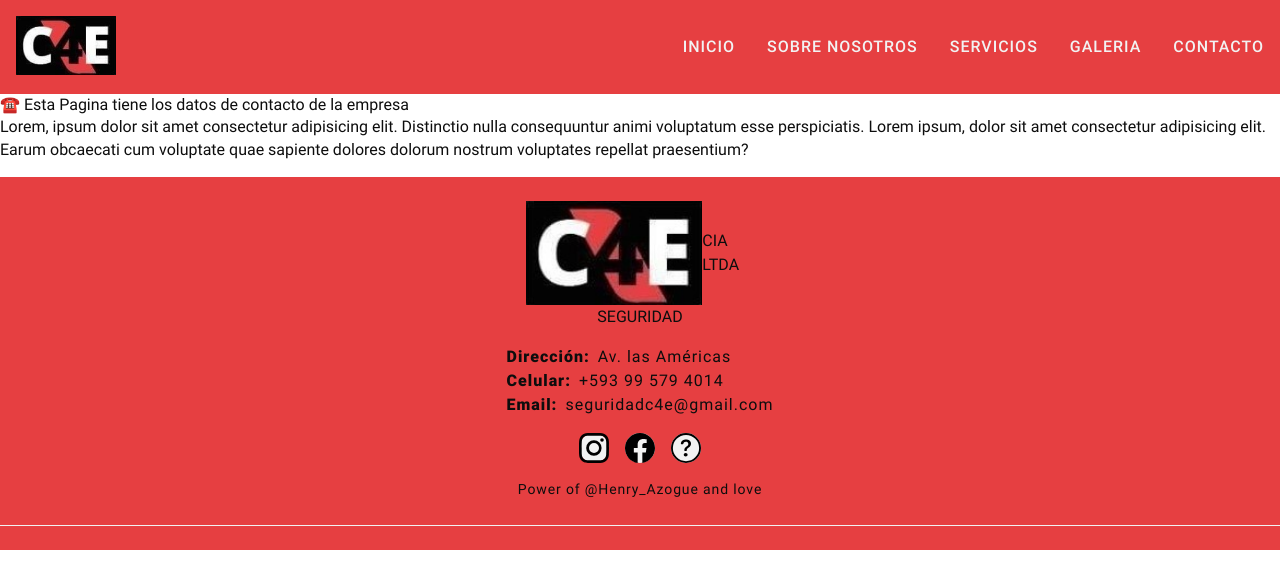
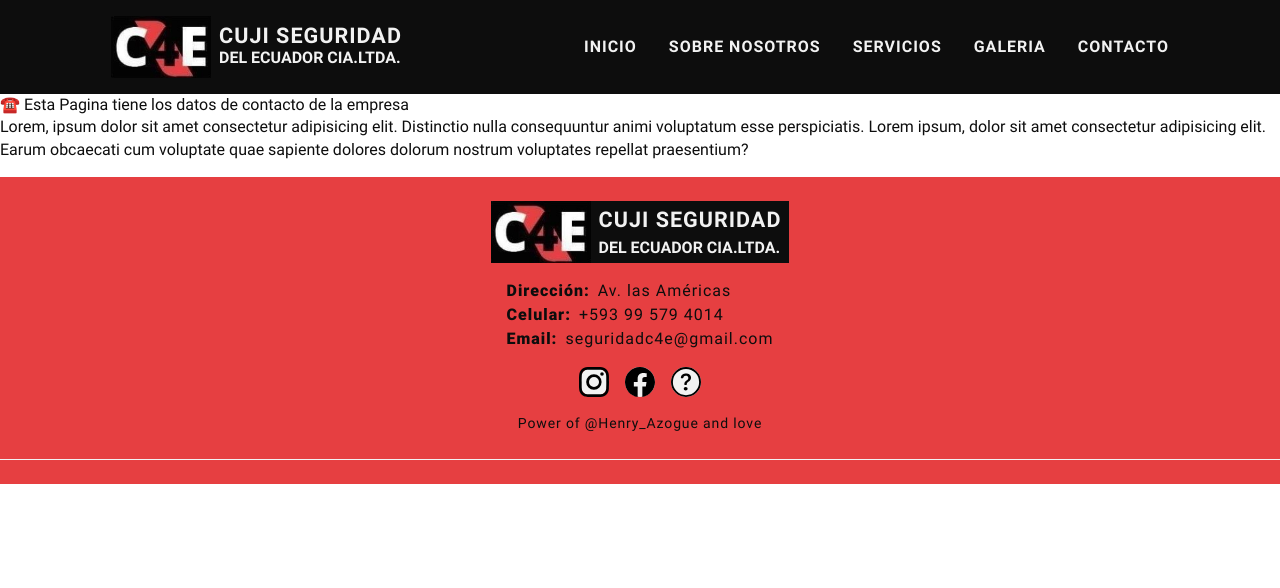
Before and after one commit to SeguridadC4E/web_c4e, a React (Vite) app: page /#/contacto in a window 1280 px wide. Shown: the top 588 px of the page. Built offline with nearby package versions, Linux system fonts and the light colour scheme.

Commit message:
mejora del logo de la empresa

```diff
--- a/src/App.css
+++ b/src/App.css
@@ -1,19 +1,49 @@
-/*HEADBOARD*/
-.header{
-  background-color: var(--color-dark-tomato);
-  padding:1em;
-  display: flex;
-  flex-direction: row;
-  justify-content:space-between;
+/*FRAGMENTS*/
+.logo-content {
+
+}
+.logo{
+  background-color: var(--color-dark);
+  font-size:1rem;
+  display:flex;
+  flex-direction:row;
+  justify-content:start;
   align-items:center;
-  gap:1em;
 }
-.header-logo{
+.logo-div{
+  display:flex;
+  flex-direction: column;
+  justify-content: center;
+  align-items: start;
+
+  color: var(--color-light-gray);
+  font-weight: 700;
+  text-transform:uppercase;
+  padding: 0 0.5em;
+}
+.logo-img{
   width:6.25em;
   height:3.875rem;
 }
-.header-logo-image{
-width: 100%;
+.logo-h1{
+  font-size:1.35rem;
+  letter-spacing: 1px;
+}
+
+/*HEADBOARD*/
+.header{
+  width: 100vw;
+  background-color: var(--color-dark);
+  padding:1em 0;
+}
+
+.header-content{
+  display: flex;
+  flex-direction: row;
+  justify-content:space-around;
+  align-items:center;
+  gap:1em;
+  padding: 0 2em;
 }
 .header-menu{
   display: none;
@@ -33,7 +63,7 @@ width: 100%;
 }
 .header-ul-li{
   color: var(--color-light-gray);
-  font-weight: 500;
+  font-weight: 700;
   text-transform:uppercase;
   letter-spacing: 0.0625em;
 }
@@ -51,22 +81,6 @@ width: 100%;
   gap:1em;
   padding: 1.5em 0;
   margin: 1em 0;
-}
-.footer-logo{
-  font-size:1rem;
-  display:flex;
-  flex-direction:column;
-  justify-content:center;
-  align-items:center;
-}
-.footer-logo-div{
-  display:flex;
-  flex-direction: row;
-  justify-content: center;
-  align-items: center;
-}
-.footer-logo-h2{
-  text-transform:uppercase;
 }
 .footer-address{
   font-size: 1em;
--- a/src/components/Main.jsx
+++ b/src/components/Main.jsx
@@ -2,6 +2,7 @@ const Main = () => {
   return (
     <main className='main'>
       <div>Este es contenido principal</div>
+      <img src='https://drive.google.com/file/d/1pfCPPJ893v2A-qrMj9K4G4mJx0AxP6Ro/view' alt='imagen del logo de la empresa' />
     </main>
   )
 }
--- a/src/fragments/Footer.jsx
+++ b/src/fragments/Footer.jsx
@@ -1,18 +1,13 @@
-import c4eLogo from './../assets/logoC4E.jpg'
 import instagramSvg from './../assets/instagram.svg'
 import facebookSvg from './../assets/facebook.svg'
 import questionSvg from './../assets/question-circle.svg'
+import Logo from './Logo'
 
 const Footer = () => {
   return (
     <footer className='footer'>
-      <div className='footer-logo'>
-        <div className='footer-logo-div'>
-          <img src={c4eLogo} alt='logo de la empresa de seguridad C4E' className='logo' />
-          <h2 className='footer-logo-h2'>cia ltda</h2>
-        </div>
-        <h2 className='footer-logo-h2'>Seguridad</h2>
-      </div>
+      <Logo />
+
       <section className='footer-address'>
         <p className='footer-p'><span className='footer-p-span'>Dirección:</span>Av. las Américas</p>
         <p className='footer-p'><span className='footer-p-span'>Celular:</span>+593 99 579 4014</p>
--- a/src/fragments/Headboard.jsx
+++ b/src/fragments/Headboard.jsx
@@ -1,17 +1,12 @@
-import c4eLogo from './../assets/logoC4E.jpg'
 import menuList from './../assets/list.svg'
 import { Link } from 'react-router-dom'
+import Logo from './Logo'
 
 const Headboard = () => {
   return (
     <header className='header'>
-      <div className='header-logo'>
-        <img
-          className='header-logo-image'
-          src={c4eLogo}
-          alt='logo de la empresa de seguridad C4E'
-        />
-      </div>
+      <div className='header-content'>
+        <Logo />
         <div className='header-menu'>
           <img
             className='header-menu-svg'
@@ -36,6 +31,7 @@ const Headboard = () => {
             <Link to='contacto'>Contacto</Link>
           </li>
         </ul>
+      </div>
     </header>
   )
 }
--- /dev/null
+++ b/src/fragments/Logo.jsx
@@ -0,0 +1,15 @@
+import c4eLogo from './../assets/logoC4E.jpg'
+
+const Logo = () => {
+  return (
+    <div className='logo'>
+      <img src={c4eLogo} alt='logo de la empresa de seguridad C4E' className='logo-img' />
+      <div className='logo-div'>
+        <h1 className='logo-h1'>cuji seguridad</h1>
+        <h2 className='logo-h2'>del ecuador cia.ltda.</h2>
+      </div>
+    </div>
+  )
+}
+
+export default Logo
```
Lines whose indentation alone changed are shown as unchanged.
